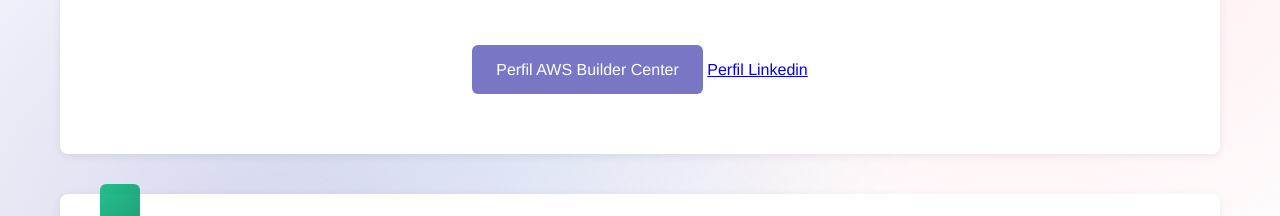
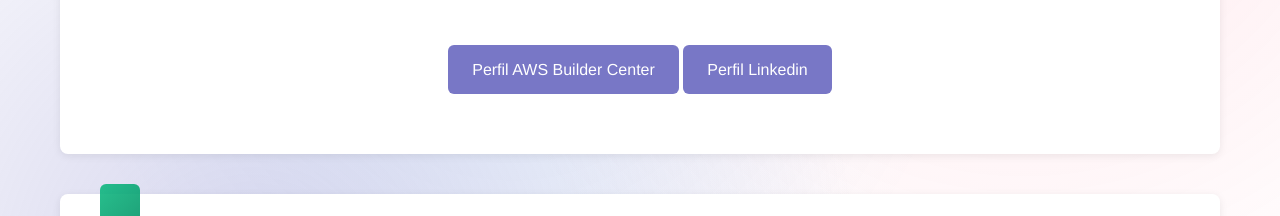
Before and after one commit to Jendrito/nerdearla, a plain HTML site: page index.html in a window 1280 px wide. Shown: the part 357-573 px from the top of the page. Drawn offline with Linux system fonts and the light colour scheme.

Commit message:
Update index.html

```diff
--- a/index.html
+++ b/index.html
@@ -13,7 +13,7 @@
             <h1>Esteban Lavezzo</h1>
             <p class="tagline">Analista SOC L1</p>
             <a href="https://builder.aws.com/community/@jendrito" target="_blank" class="aws-link">Perfil AWS Builder Center</a>
-            <a href="https://www.linkedin.com/in/e-lavezzo" target="_blank" class="linkedin-ling">Perfil Linkedin</a>
+            <a href="https://www.linkedin.com/in/e-lavezzo" target="_blank" class="aws-link">Perfil Linkedin</a>
         </section>
 
         <section class="fun-facts">
```
